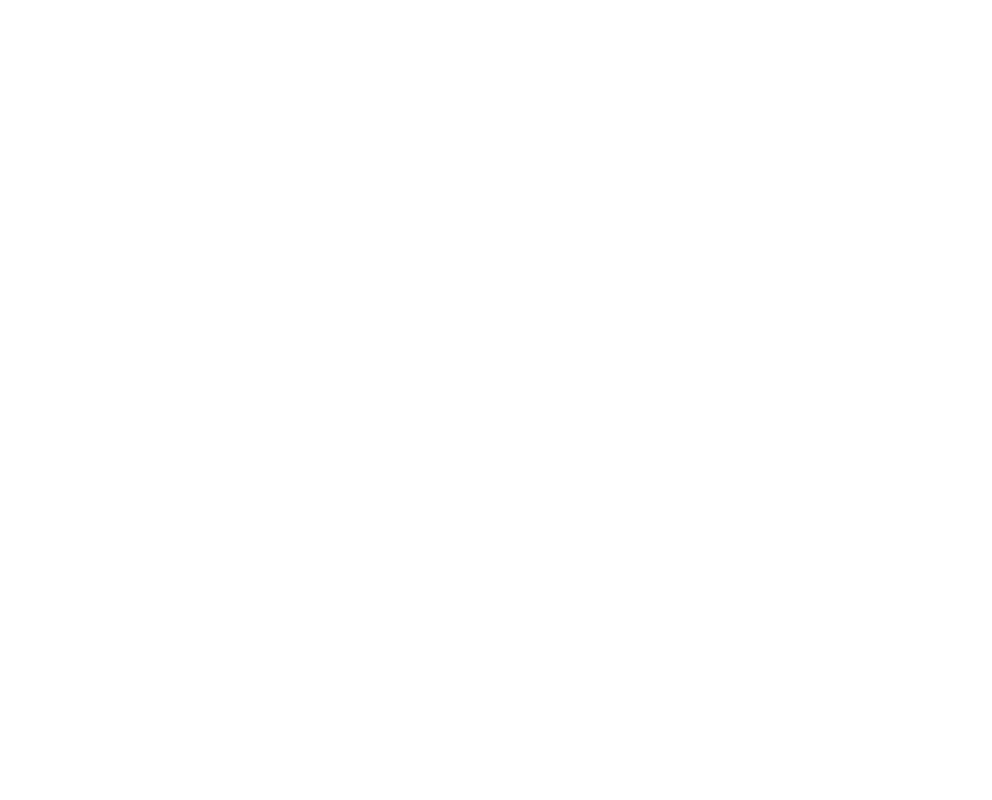
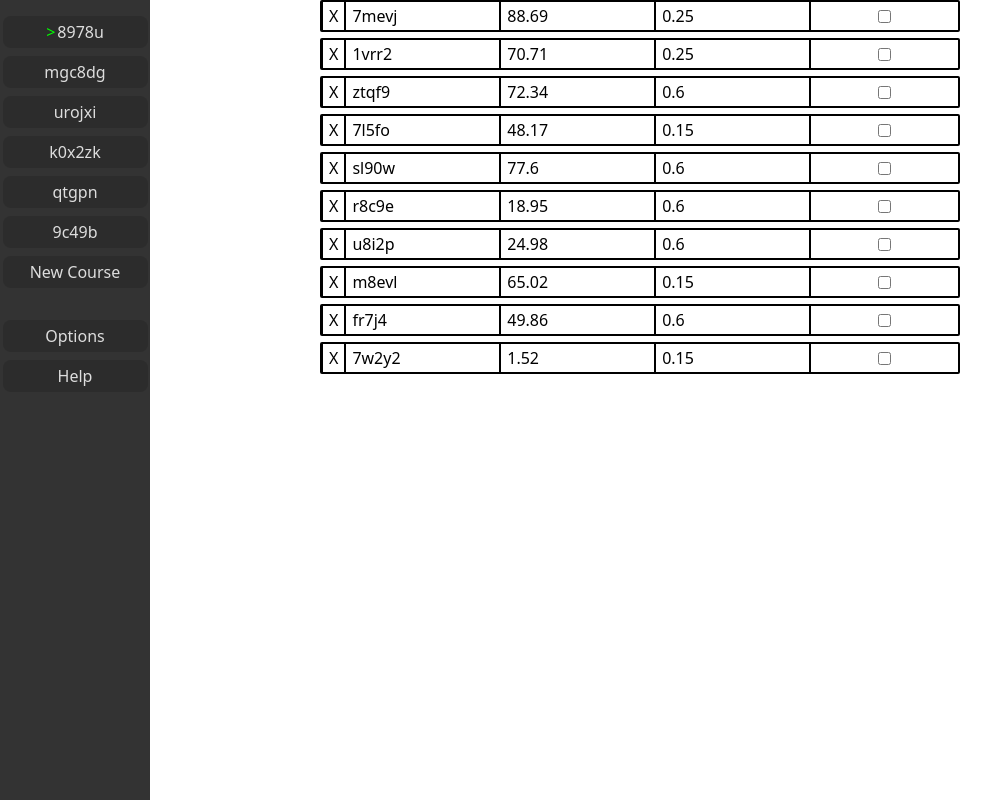
Before and after one commit to GuterBenutzername/cut-your-losses, a React (Vite) app: page / in a window 1280 px wide. Shown: the whole page, without its empty margins (0-992 px from the left). Built offline with nearby package versions, Linux system fonts and the light colour scheme.

Commit message:
feat: add more structural things like a sidebar and a 'course' component
This is the last non-legit commit. Every future commit after this one is perfectly valid and normal.

```diff
--- a/src/App.tsx
+++ /dev/null
@@ -1,9 +0,0 @@
-import React from 'react';
-
-function App() {
-	return (
-		<div className="App" />
-	);
-}
-
-export default App;
--- a/src/main.tsx
+++ b/src/main.tsx
@@ -1,6 +1,7 @@
 import React from 'react';
 import ReactDOM from 'react-dom/client';
-import App from './App';
+import App from './pages/App';
+import "./index.css"
 
 ReactDOM.createRoot(document.getElementById('root')!).render(
 	<React.StrictMode>
--- /dev/null
+++ b/src/pages/App.tsx
@@ -0,0 +1,37 @@
+import { useState } from "react";
+import { type Course, fakeCourse } from '../backend';
+import CourseTemplate from "./templates/course";
+import Sidebar from "./templates/organisms/sidebar/sidebar";
+function App() {
+  const [courses, setCourses] = useState<Course[]>([
+    fakeCourse(10),
+    fakeCourse(10),
+    fakeCourse(10),
+    fakeCourse(10),
+    fakeCourse(10),
+    fakeCourse(10),
+  ]);
+  const [currentCourse, setCurrentCourse] = useState<number>(0);
+  const onModifyCourse = (nextCourseState: Course, index: number) => {
+    const newCourses = [...courses];
+    newCourses[index] = nextCourseState;
+    setCourses(newCourses);
+  };
+
+  const onSwapCourse = (index: number) => {
+    setCurrentCourse(index);
+  };
+
+  return (
+    <div className="App">
+      <Sidebar currentCourse={currentCourse} courses={courses} onSwapCourse={onSwapCourse} />
+      <CourseTemplate
+        course={courses[currentCourse]}
+        index={currentCourse}
+        onModifyCourse={onModifyCourse}
+      />
+    </div>
+  );
+}
+
+export default App;
--- /dev/null
+++ b/src/pages/templates/course.tsx
@@ -0,0 +1,69 @@
+import { type Course } from "../../backend";
+import produce from "immer";
+import Assignments from "./organisms/assignments/assignments";
+export default function CourseTemplate({
+  course,
+  index: courseIndex,
+  onModifyCourse,
+}: {
+  course: Course;
+  index: number;
+  onModifyCourse: (nextCourseState: Course, index: number) => void;
+}) {
+  const onModifyAssignment = (
+    event: { target: { value: string } },
+    assignmentIndex: number,
+    property: "name" | "grade" | "weight" | "theoretical"
+  ) => {
+    const nextCourseState = produce(course, (draft) => {
+      const newValue = draft.assignments[assignmentIndex].theoretical; // Ensure no race conditions occur if this property is changed
+      switch (property) {
+        case "name":
+          draft.assignments[assignmentIndex].name = event.target.value;
+          break;
+        case "weight":
+          if (
+            Number(event.target.value) <= 1 &&
+            Number(event.target.value) > 0
+          ) {
+            draft.assignments[assignmentIndex].weight = Number(
+              event.target.value
+            );
+          }
+
+          break;
+        case "grade":
+          if (Number(event.target.value) >= 0) {
+            draft.assignments[assignmentIndex].grade = Number(
+              event.target.value
+            );
+          }
+
+          break;
+        case "theoretical":
+          draft.assignments[assignmentIndex].theoretical = !newValue;
+          break;
+        default:
+          break;
+      }
+    });
+    onModifyCourse(nextCourseState, courseIndex);
+  };
+
+  const onDeleteAssignment = (assignmentIndex: number) => {
+    const nextCourseState = produce(course, (draft) => {
+      draft.assignments.splice(assignmentIndex, 1);
+    });
+    onModifyCourse(nextCourseState, courseIndex);
+  };
+
+  return (
+    <div>
+      <Assignments
+        assignments={course.assignments}
+        onModifyAssignment={onModifyAssignment}
+        onDeleteAssignment={onDeleteAssignment}
+      />
+    </div>
+  );
+}
--- /dev/null
+++ b/src/pages/templates/organisms/sidebar/sidebar.css
@@ -0,0 +1,68 @@
+.sidebar {
+  position: absolute;
+  height: 100vh;
+  width: 150px;
+  background-color: #333;
+  left: 0;
+  top: 0;
+  display: flex;
+  flex-flow: column nowrap;
+  justify-content: flex-start;
+  align-items: center;
+  gap: 8px;
+  padding-top: 16px;
+}
+
+.spacer {
+  height: 16px;
+}
+
+.course-button {
+  background-color: #2c2c2c;
+  height: 32px;
+  border-radius: 8px;
+  width: 145px;
+  color: #ddd;
+  position: relative;
+  border: 0;
+  display: flex;
+  justify-content: center;
+  align-items: center;
+}
+
+.course-button:focus {
+  outline: #666 solid 3px;
+}
+
+.course-button:hover {
+  background-color: #444;
+}
+
+.course-input {
+  width: 95%;
+  margin: 0;
+  background-color: #222;
+  border-radius: 4px;
+  border: 0;
+  height: 22px;
+  position: relative;
+  color: #fff;
+}
+
+.course-input:focus {
+  outline: #666 solid 4px;
+}
+
+label {
+  position: absolute;
+  top: -1.1ex;
+  z-index: 1;
+  left: 1rem;
+  background-color: #0000;
+  font-size: smaller;
+}
+
+.selected-course {
+  color: #0f0;
+  margin-right: 2px;
+}
--- /dev/null
+++ b/src/pages/templates/organisms/sidebar/sidebar.tsx
@@ -0,0 +1,62 @@
+import { type Course } from "../../../../backend";
+import "./sidebar.css";
+import { useReducer, useState } from "react";
+
+export default function Sidebar({
+  courses,
+  currentCourse,
+  onSwapCourse,
+  onCreateCourse,
+}: {
+  courses: Course[];
+  currentCourse: number;
+  onSwapCourse: (index: number) => void;
+  onCreateCourse: (name: string) => void;
+}) {
+  const [creating, setCreating] = useState(false);
+  const [courseNameText, setCourseNameText] = useState("");
+  return (
+    <div className="sidebar">
+      {courses.map((course, index) => (
+        <button
+          key={course.id}
+          className="course-button"
+          type="button"
+          onClick={(event) => {
+            event.currentTarget.blur();
+            onSwapCourse(index);
+          }}
+        >
+          {currentCourse === index && (
+            <span className="selected-course">&gt;</span>
+          )}
+          {course.name}
+        </button>
+      ))}
+      {creating ? (
+        <span className="course-button">
+          <label htmlFor="course-input">Course Name</label>
+          <input id="course-input" className="course-input" />
+        </span>
+      ) : (
+        <button
+          className="course-button"
+          type="button"
+          onClick={() => {
+            setCreating(true);
+            setCourseNameText("");
+          }}
+        >
+          New Course
+        </button>
+      )}
+      <div className="spacer" />
+      <button type="button" className="course-button">
+        Options
+      </button>
+      <button type="button" className="course-button">
+        Help
+      </button>
+    </div>
+  );
+}
```
Also changed, not shown: 1 other file (tests, documents, lock files or other folders).
